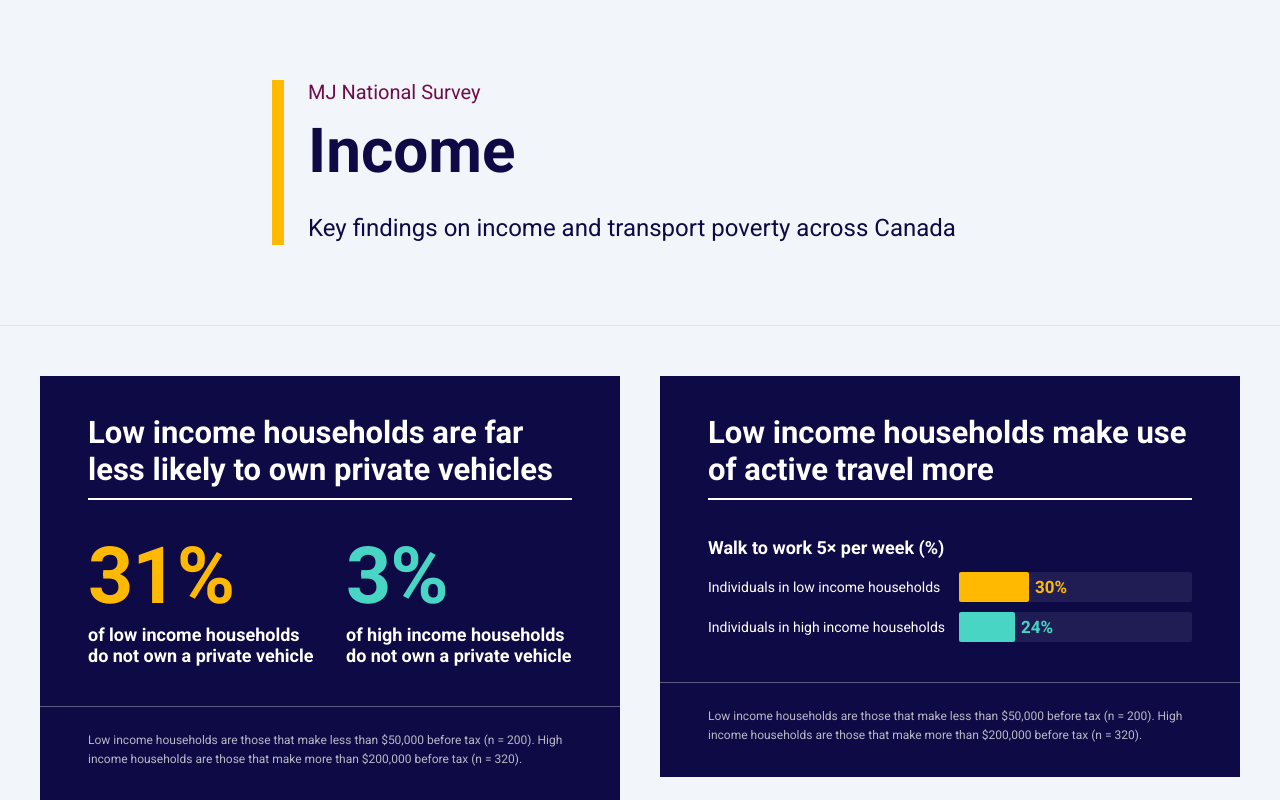
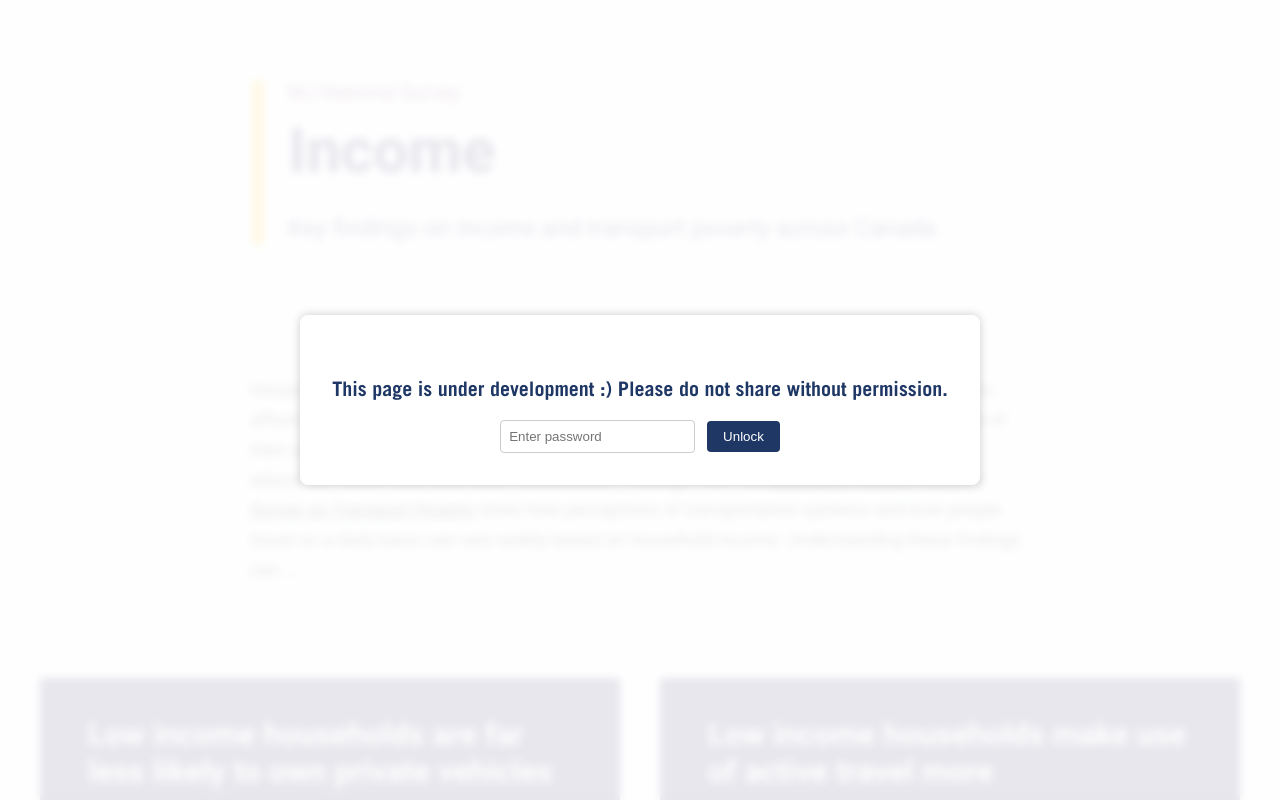
Before and after one commit to schoolofcities/mobilizing-justice, a SvelteKit app: page /national-survey/income in a window 1280 px wide. Shown: the top 800 px of the page. Built offline with nearby package versions, Linux system fonts and the light colour scheme.

Commit message:
top para, note

```diff
--- a/src/assets/global-styles.css
+++ b/src/assets/global-styles.css
@@ -223,13 +223,13 @@ em {
 a {
 	color: var(--brandBlack);
 	text-decoration: underline;
-	font-family: SourceSerif;
+	font-family: inherit;
 	font-weight: normal;
 }
 
 
 a:hover {
-	color: var(--brandMedGreen);
+	color: var(--mjGreen);
 }
 
 ul {
--- /dev/null
+++ b/src/lib/Password.svelte
@@ -0,0 +1,84 @@
+<script>
+
+	let password = '';
+	let isAuthenticated = false;
+	const correctPassword = 'catcatmeow';
+
+	function checkPassword() {
+		if (password === correctPassword) {
+		isAuthenticated = true;
+		} else {
+		alert('Incorrect password');
+		}
+	}
+
+</script>
+
+{#if !isAuthenticated}
+	<div class="overlay">
+		<div class="password-box">
+			<h3>This page is under development :) Please do not share without permission.</h3><br>
+		<input
+			type="password"
+			bind:value={password}
+			placeholder="Enter password"
+			on:keydown={(e) => e.key === 'Enter' && checkPassword()}
+		/>
+
+		<button on:click={checkPassword}>Unlock </button>
+		</div>
+	</div>
+{/if}
+
+<style>
+
+	.overlay {
+		position: fixed;
+		top: 0;
+		left: 0;
+		width: 100%;
+		height: 100%;
+		background-color: rgba(255, 255, 255, 0.9);
+		backdrop-filter: blur(4px);
+		z-index: 9999;
+		display: flex;
+		justify-content: center;
+		align-items: center;
+	}
+
+	.password-box {
+		background: white;
+		padding: 2rem;
+		border-radius: 8px;
+		box-shadow: 0 0 10px rgba(0, 0, 0, 0.2);
+		text-align: center;
+	}
+
+	input {
+		padding: 0.5rem;
+		margin-right: 0.5rem;
+		border: 1px solid #ccc;
+		border-radius: 4px;
+	}
+
+	button {
+		padding: 0.5rem 1rem;
+		background-color: var(--brandDarkBlue);
+		color: white;
+		border: none;
+		border-radius: 4px;
+		cursor: pointer;
+	}
+
+	button:hover {
+		background-color: var(--brandLightBlue);
+	}
+
+	h3 {
+		font-family: TradeGothicBold;
+		font-weight: normal;
+		font-size: 20px;
+		color: var(--brandDarkBlue);
+	}
+
+</style>
--- a/src/lib/TitleText.svelte
+++ b/src/lib/TitleText.svelte
@@ -18,7 +18,7 @@
 
 <style>
 	.title-block {
-		max-width: 680px;
+		max-width: 720px;
 		margin: auto;
 		padding: 0 20px;
 		border-left: 12px solid var(--mjYellow);
--- a/src/routes/national-survey/income/+page.svelte
+++ b/src/routes/national-survey/income/+page.svelte
@@ -8,6 +8,7 @@
 	import AuthorDate from '$lib/AuthorDate.svelte';
 	import Footnote from '$lib/Footnote.svelte';
 	import Footnotes from '$lib/Footnotes.svelte';
+	import Password from "$lib/Password.svelte";
 
 	const footnotes = [
 		{ id: 1, text: "Zhao, P., et al. (2018). Placeholder — full citation to be added." },
@@ -21,11 +22,21 @@
 </script>
 
 
+<Password/>
+
+
 <TitleText
 	subtitle="MJ National Survey"
 	title="Income"
 	description="Key findings on income and transport poverty across Canada"
 />
+
+<div class="text">
+	<p>
+		Household income has a substantial impact on daily travel. Lower incomes can limit ability to afford a private car and broadly limit the number of transportation options available because of their costs. This can make it harder to regularly travel to work (or even find employment), education, health care, and other destinations. Findings from the <a href="https://mobilizingjustice.ca/working-groups/national-survey-of-transport-poverty-and-trse/" target="_blank">Mobilizing Justice National Survey on Transport Poverty</a> show how perceptions of transportation systems and how people travel on a daily basis can vary widely based on household income. Understanding these findings can ...
+	</p>
+
+</div>
 
 
 
@@ -102,6 +113,7 @@
 		]}
 	/>
 
+
 	<h2>
 		Driving, transit, and active travel
 	</h2>
```
Also changed, not shown: 37 other files (tests, documents, lock files or other folders).
